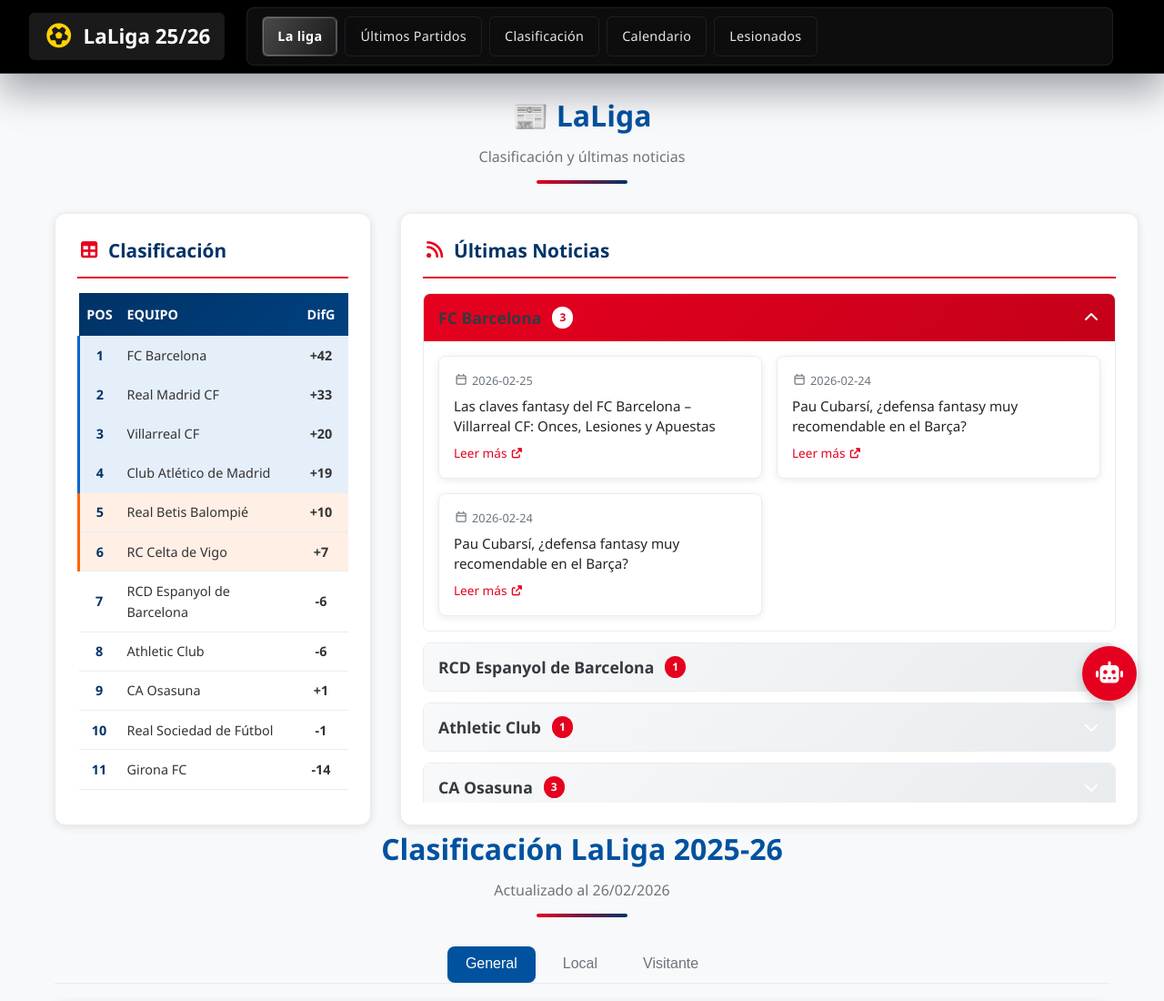
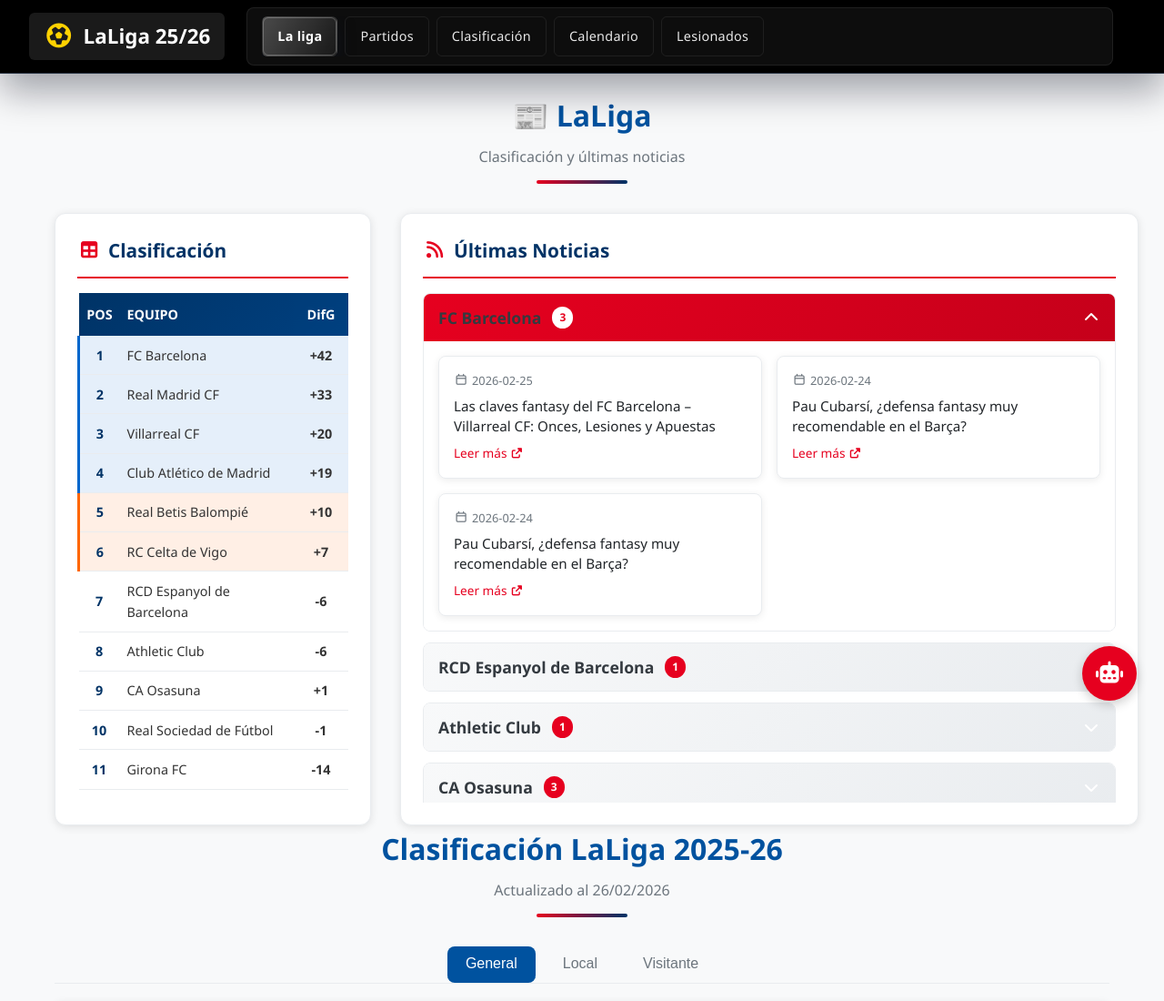
Before and after one commit to ztogoc/laliga-app, a website built with Vite: page index.html in a window 1280 px wide. Shown: the top 1100 px of the page at 91% size. Built offline with nearby package versions, Linux system fonts and the light colour scheme; files whose address does not match are found by name.

Commit message:
Cambios adicionales - test

```diff
--- a/index.html
+++ b/index.html
@@ -1152,7 +1152,7 @@
                             <span class="nav-row-title">Secciones principales</span>
                             <ul class="nav-links" id="main-stats">
                                 <li><a href="#resumen" class="nav-link"><i class="fas fa-newspaper"></i> La liga</a></li>
-                                <li><a href="#ultimos-partidos" class="nav-link active"><i class="fas fa-chart-line"></i> Últimos Partidos</a></li>
+                                <li><a href="#ultimos-partidos" class="nav-link active"><i class="fas fa-chart-line"></i> Partidos</a></li>
                                 <li><a href="#clasificacion" class="nav-link "><i class="fas fa-trophy"></i> Clasificación</a></li>
                                 <li><a href="#calendario" class="nav-link"><i class="far fa-calendar-alt"></i> Calendario</a></li>
                                 <li><a href="#lesionados" class="nav-link"><i class="fas fa-user-injured"></i> Lesionados</a></li>
```
